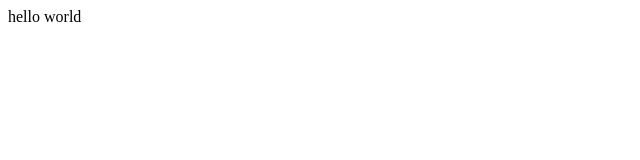
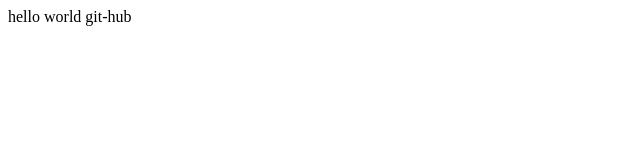
Before and after one commit to biswajit-2005/repository-demo, a plain HTML site: page index.html in a window 1280 px wide. Shown: the full height of the page, 0-640 px from the left. Drawn offline with Linux system fonts and the light colour scheme.

```diff
--- a/index.html
+++ b/index.html
@@ -1 +1 @@
-<p>hello world</p>
+<p>hello world git-hub</p>
```
